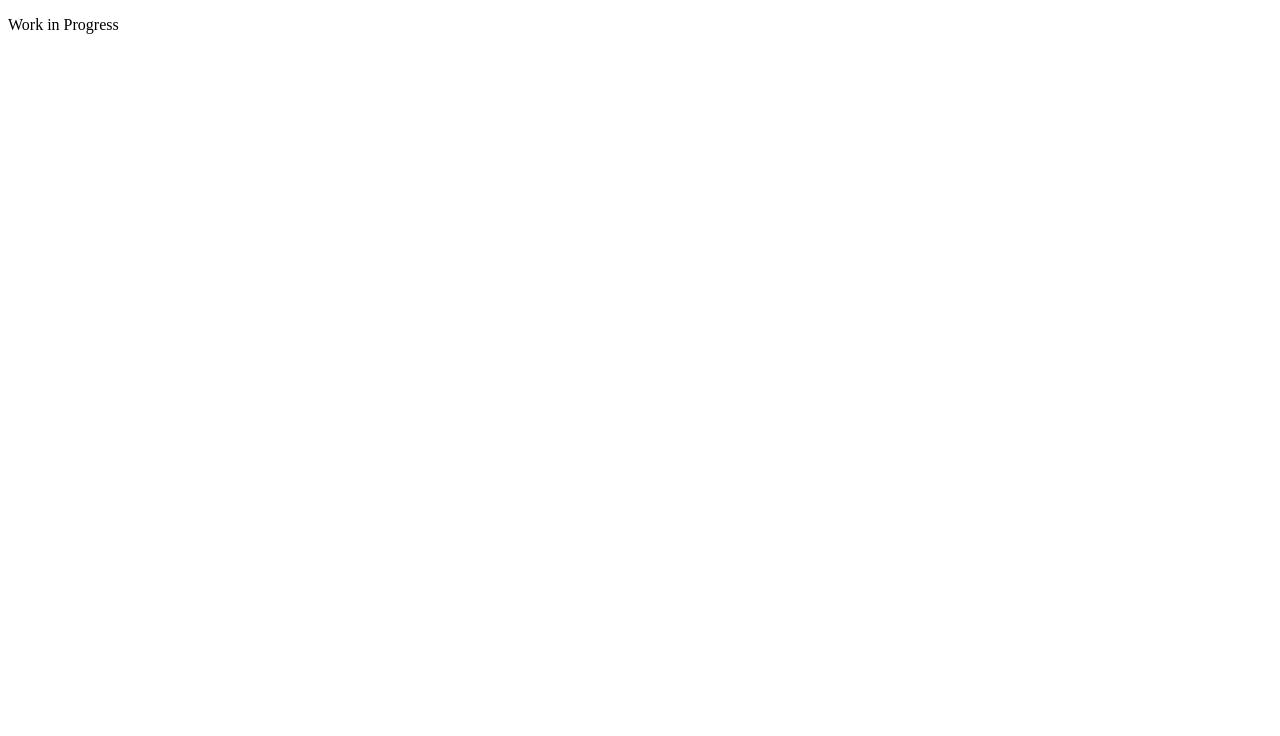
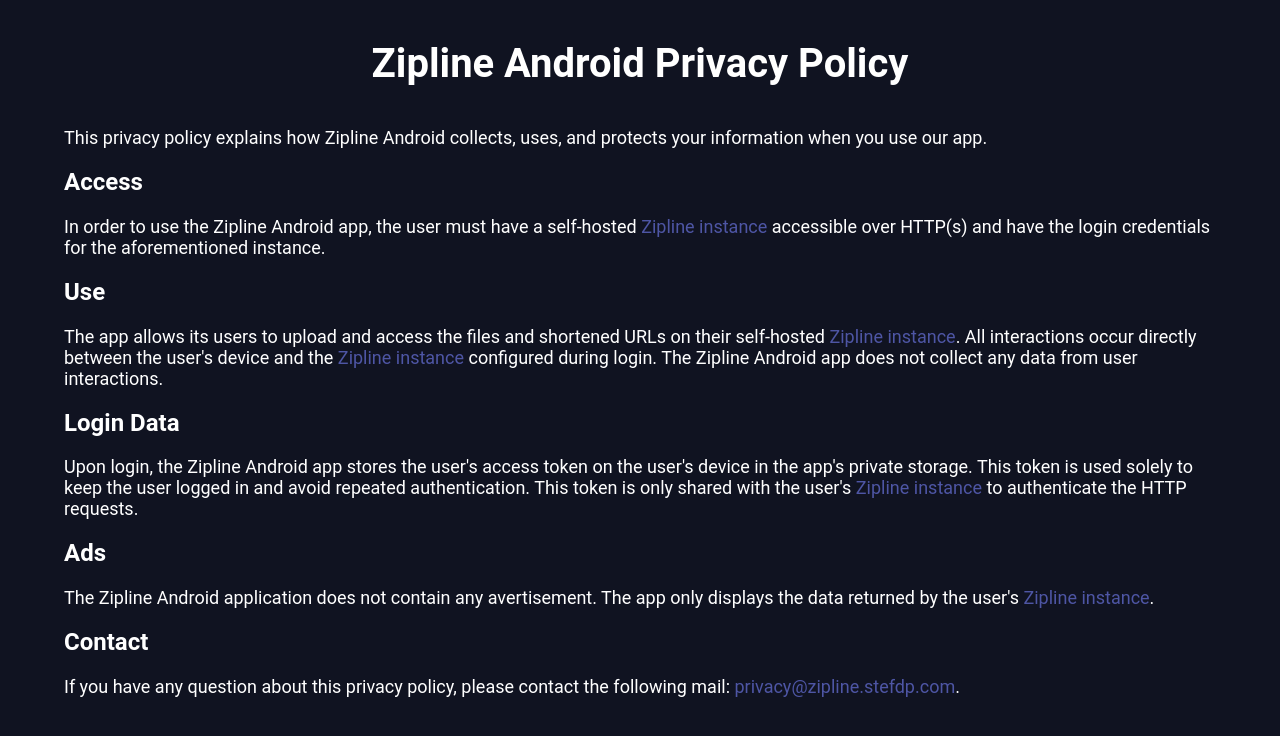
Before and after one commit to Stef-00012/Zipline-Android-App, a plain HTML site: page privacy.html in a window 1280 px wide. Drawn offline with Linux system fonts and the light colour scheme.

Commit message:
add privacy policy + styling

```diff
--- a/privacy.html
+++ b/privacy.html
@@ -1,10 +1,32 @@
 <!DOCTYPE html>
 <html lang="en">
     <head>
-        <title>Work in Progress</title>
+        <title>Zipline Android Privacy Policy</title>
+
+        <link rel="stylesheet" href="styles/main.css">
+        <link rel="stylesheet" href="styles/privacy.css">
     </head>
 
     <body>
-        <p>Work in Progress</p>
+        <p class="main-text">Zipline Android Privacy Policy</p>
+
+        <p>This privacy policy explains how Zipline Android collects, uses, and protects your information when you use our app.</p>
+
+        <!-- <p>Zipline Android does not collect any personal</p> -->
+
+        <h2>Access</h2>
+        <p>In order to use the Zipline Android app, the user must have a self-hosted <a href="https://zipline.diced.sh" target="_blank">Zipline instance</a> accessible over HTTP(s) and have the login credentials for the aforementioned instance.</p>
+
+        <h2>Use</h2>
+        <p>The app allows its users to upload and access the files and shortened URLs on their self-hosted <a href="https://zipline.diced.sh" target="_blank">Zipline instance</a>. All interactions occur directly between the user's device and the <a href="https://zipline.diced.sh" target="_blank">Zipline instance</a> configured during login. The Zipline Android app does not collect any data from user interactions.</p>
+
+        <h2>Login Data</h2>
+        <p>Upon login, the Zipline Android app stores the user's access token on the user's device in the app's private storage. This token is used solely to keep the user logged in and avoid repeated authentication. This token is only shared with the user's <a href="https://zipline.diced.sh" target="_blank">Zipline instance</a> to authenticate the HTTP requests.</p>
+
+        <h2>Ads</h2>
+        <p>The Zipline Android application does not contain any avertisement. The app only displays the data returned by the user's <a href="https://zipline.diced.sh" target="_blank">Zipline instance</a>.</p>
+
+        <h2>Contact</h2>
+        <p>If you have any question about this privacy policy, please contact the following mail: <a href="mailto:privacy@zipline.stefdp.com">privacy@zipline.stefdp.com</a>.</p>
     </body>
 </html>
--- /dev/null
+++ b/styles/main.css
@@ -0,0 +1,22 @@
+body {
+    background-color: #101321;
+}
+
+h1, h2, h3, h4, h5, h6, p, li {
+    color: white;
+    font-family: 'Roboto', sans-serif;
+}
+
+p {
+    font-size: 18px;
+}
+
+a {
+    color: #4E56A5;
+    text-decoration: none;
+}
+
+p.redirect-text {
+    font-size: 20px;
+    font-weight: bold;
+}
--- /dev/null
+++ b/styles/privacy.css
@@ -0,0 +1,11 @@
+body {
+    margin: auto 5%;
+}
+
+p.main-text {
+    display: flex;
+    justify-content: center;
+    align-items: center;
+    font-size: 40px;
+    font-weight: bold;
+}
```
Also changed, not shown: index.html (+4 -2 lines).
